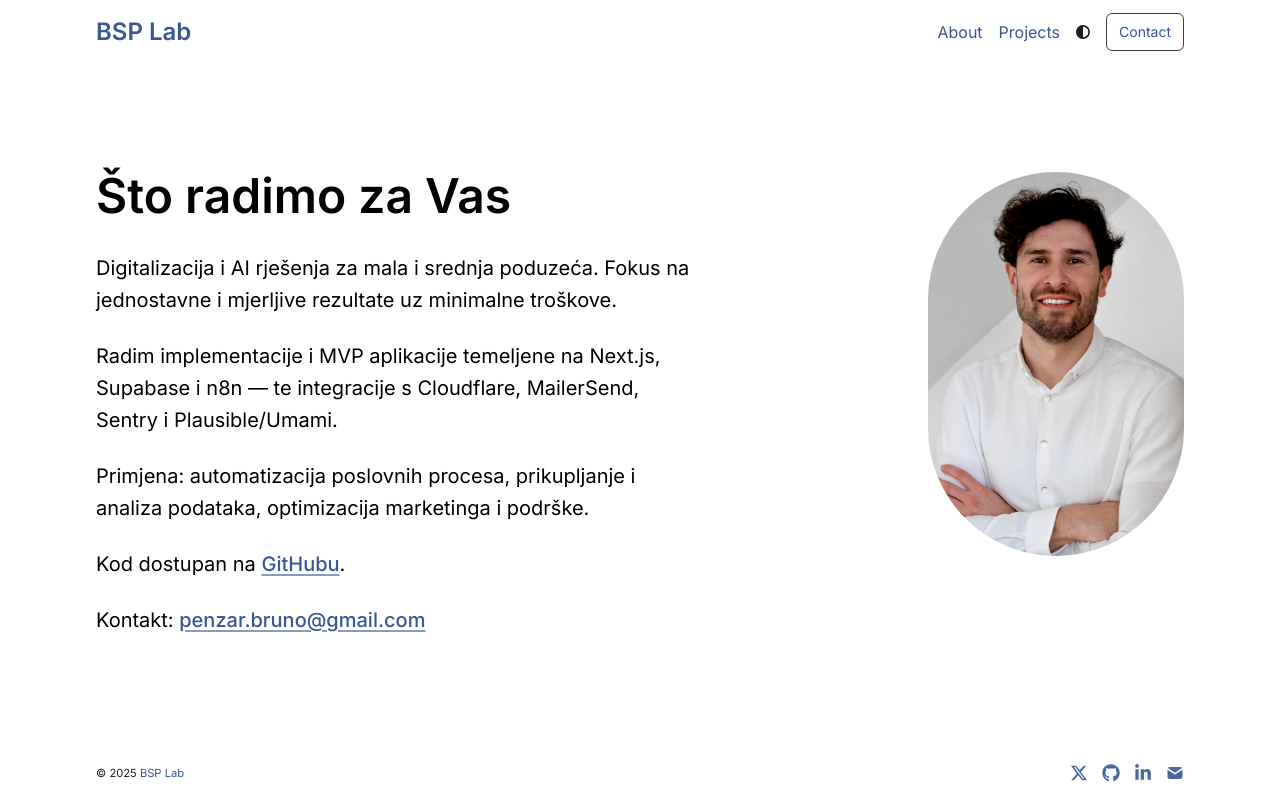
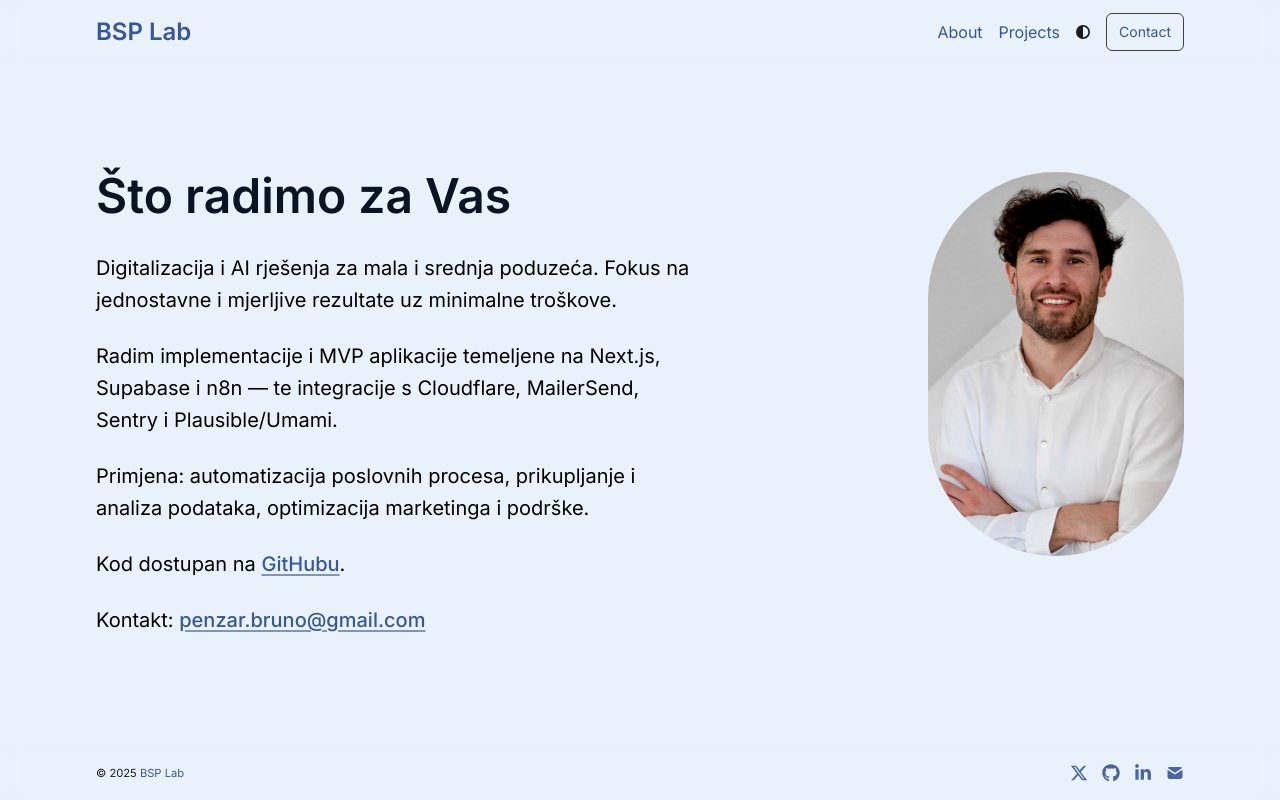
Before and after one commit to BPenzar/bsp-lab, a Next.js app: page / in a window 1280 px wide. Built offline with nearby package versions, Linux system fonts and the light colour scheme.

Commit message:
Update globals.css

```diff
--- a/app/globals.css
+++ b/app/globals.css
@@ -14,8 +14,8 @@
 /* Light mode tokens */
 :root {
   /* Podloga/tekst (light) */
-  --paper: #141417;   /* custom blend: između zinc-900 i black */
-   --ink:   #f5f5f6;   /* svjetliji tekst da kontrast ost
+  --paper-light: #e9f1fa;   /* svjetlo-plava, ali očito hladnija od bijele */
+   --ink-light:   #0a1422;   /* tamnija tinta, da balansira */
 
 
   /* Akcenti (tamni indigo) */
```
